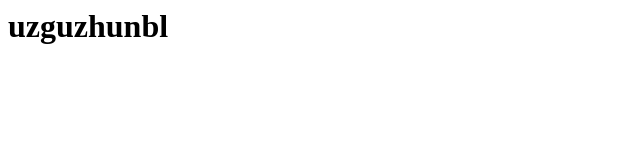
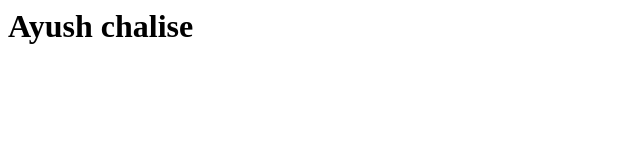
Before and after one commit to Ayushch12/kubernetes-project, a plain HTML site: page kubnet/index.html in a window 1280 px wide. Shown: the whole page, without its empty margins (0-640 px from the left). Drawn offline with Linux system fonts and the light colour scheme.

Commit message:
Updated2

```diff
--- a/kubnet/index.html
+++ b/kubnet/index.html
@@ -1 +1 @@
-<h1>uzguzhunbl</h1>
+<h1>Ayush chalise</h1>
```
